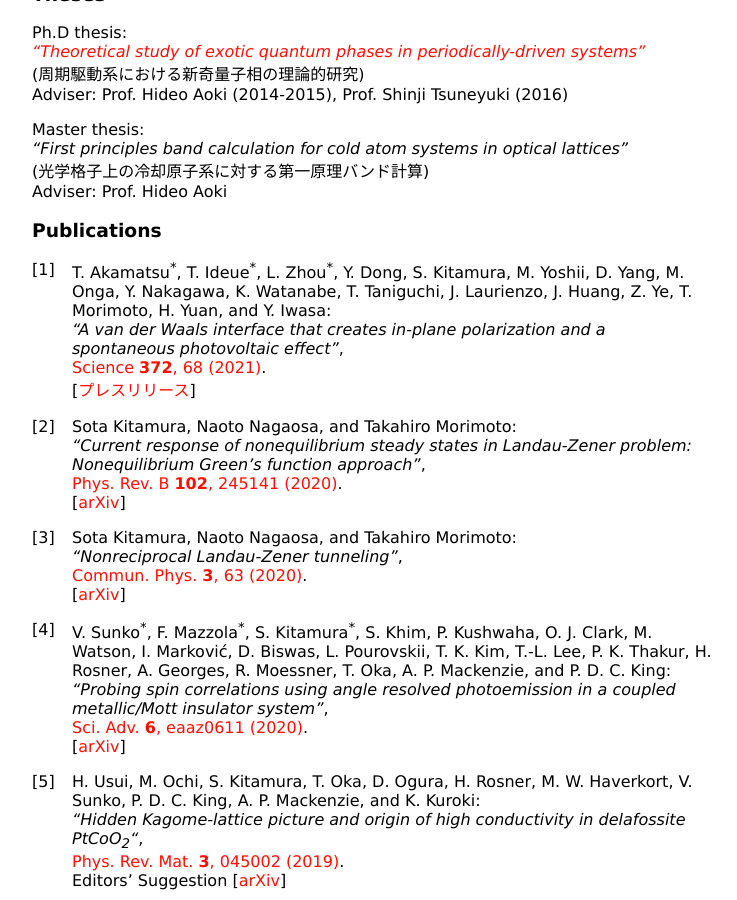
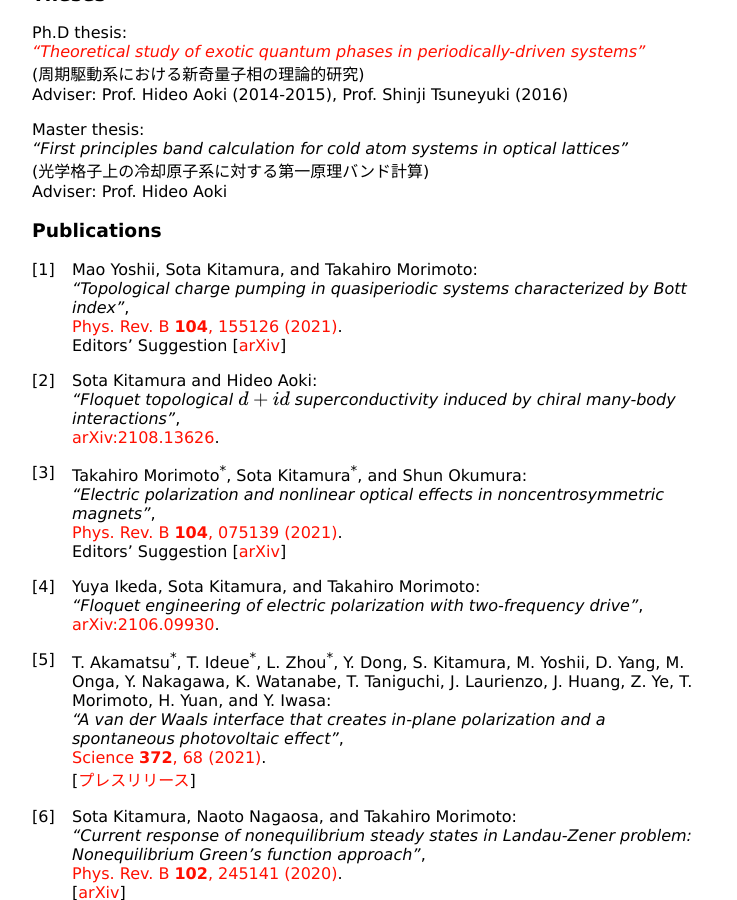
Before and after one commit to sotaph/sotaph.github.io, a Jekyll site: the page built from index.md, in a window 1280 px wide and 900 px high, scrolled down 866 px. Shown: the whole window, without its empty margins (258-995 px from the left). Built offline with Jekyll 4.4.1, drawn with Linux system fonts in a browser that asks for light colours; nearby versions of some CDN libraries; formulas are drawn with MathJax 3; a style sheet for code colours, icons or effects is not loaded.

Commit message:
update publist

```diff
--- a/index.md
+++ b/index.md
@@ -50,6 +50,24 @@ Adviser: Prof. Hideo Aoki
 
 
 ### Publications
+
+1. Mao Yoshii, Sota Kitamura, and Takahiro Morimoto:
+_"Topological charge pumping in quasiperiodic systems characterized by Bott index"_,
+[Phys. Rev. B **104**, 155126 (2021)](https://journals.aps.org/prb/abstract/10.1103/PhysRevB.104.155126).
+Editors' Suggestion [[arXiv](https://arxiv.org/abs/2105.05654)]
+
+1. Sota Kitamura and Hideo Aoki:
+_"Floquet topological $d+id$ superconductivity induced by chiral many-body interactions"_,
+[arXiv:2108.13626](https://arxiv.org/abs/2108.13626).
+
+1. Takahiro Morimoto<sup>\*</sup>, Sota Kitamura<sup>\*</sup>, and Shun Okumura:
+_"Electric polarization and nonlinear optical effects in noncentrosymmetric magnets"_,
+[Phys. Rev. B **104**, 075139 (2021)](https://journals.aps.org/prb/abstract/10.1103/PhysRevB.104.075139).
+Editors' Suggestion [[arXiv](https://arxiv.org/abs/2104.11418)]
+
+1. Yuya Ikeda, Sota Kitamura, and Takahiro Morimoto:
+_"Floquet engineering of electric polarization with two-frequency drive"_,
+[arXiv:2106.09930](https://arxiv.org/abs/2106.09930).
 
 1. T. Akamatsu<sup>\*</sup>, T. Ideue<sup>\*</sup>, L. Zhou<sup>\*</sup>, Y. Dong, S. Kitamura, M. Yoshii, D. Yang, M. Onga, Y. Nakagawa, K. Watanabe, T. Taniguchi, J. Laurienzo, J. Huang, Z. Ye, T. Morimoto, H. Yuan, and Y. Iwasa:
 _"A van der Waals interface that creates in-plane polarization and a spontaneous photovoltaic effect"_,
```
